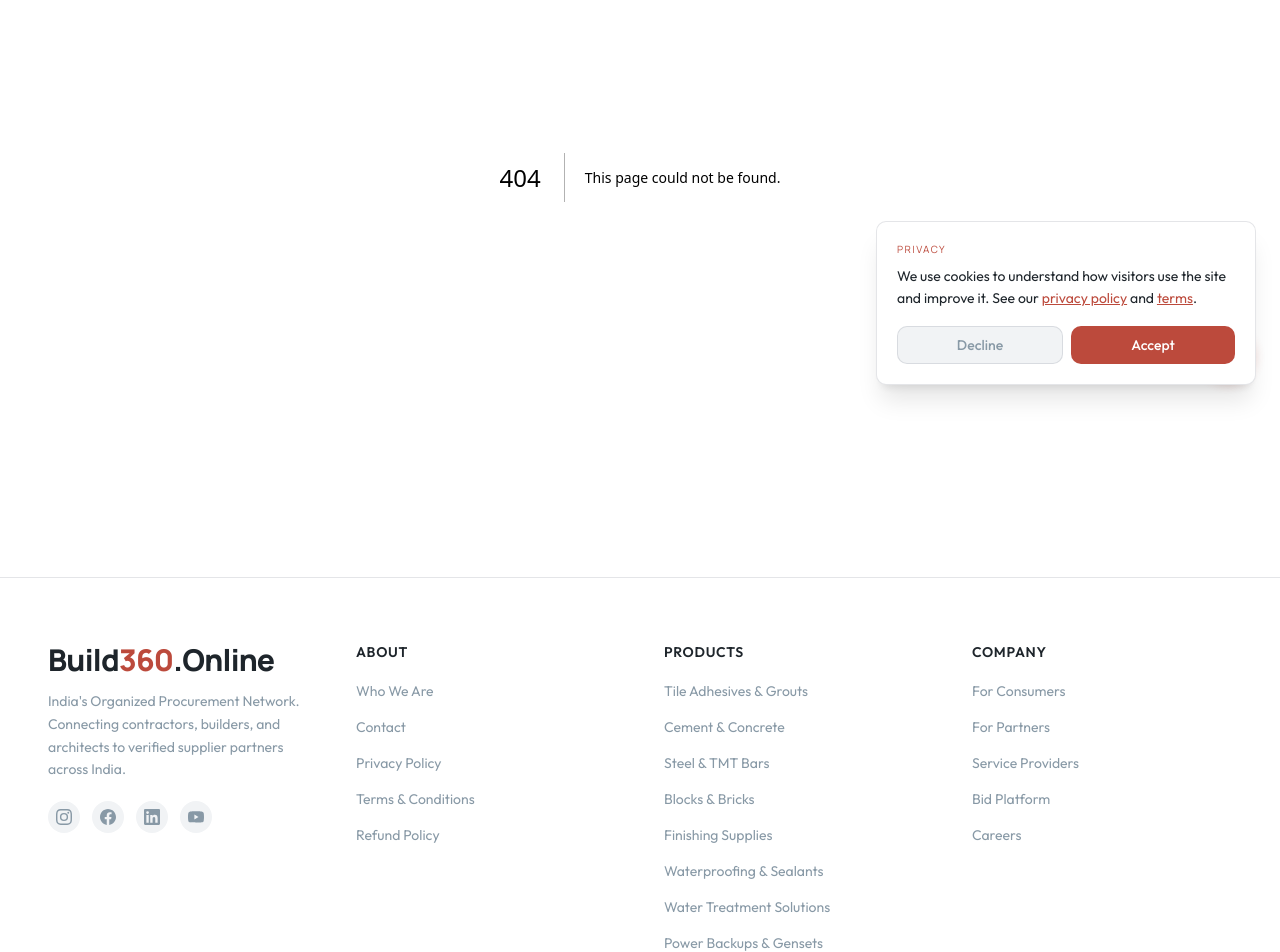
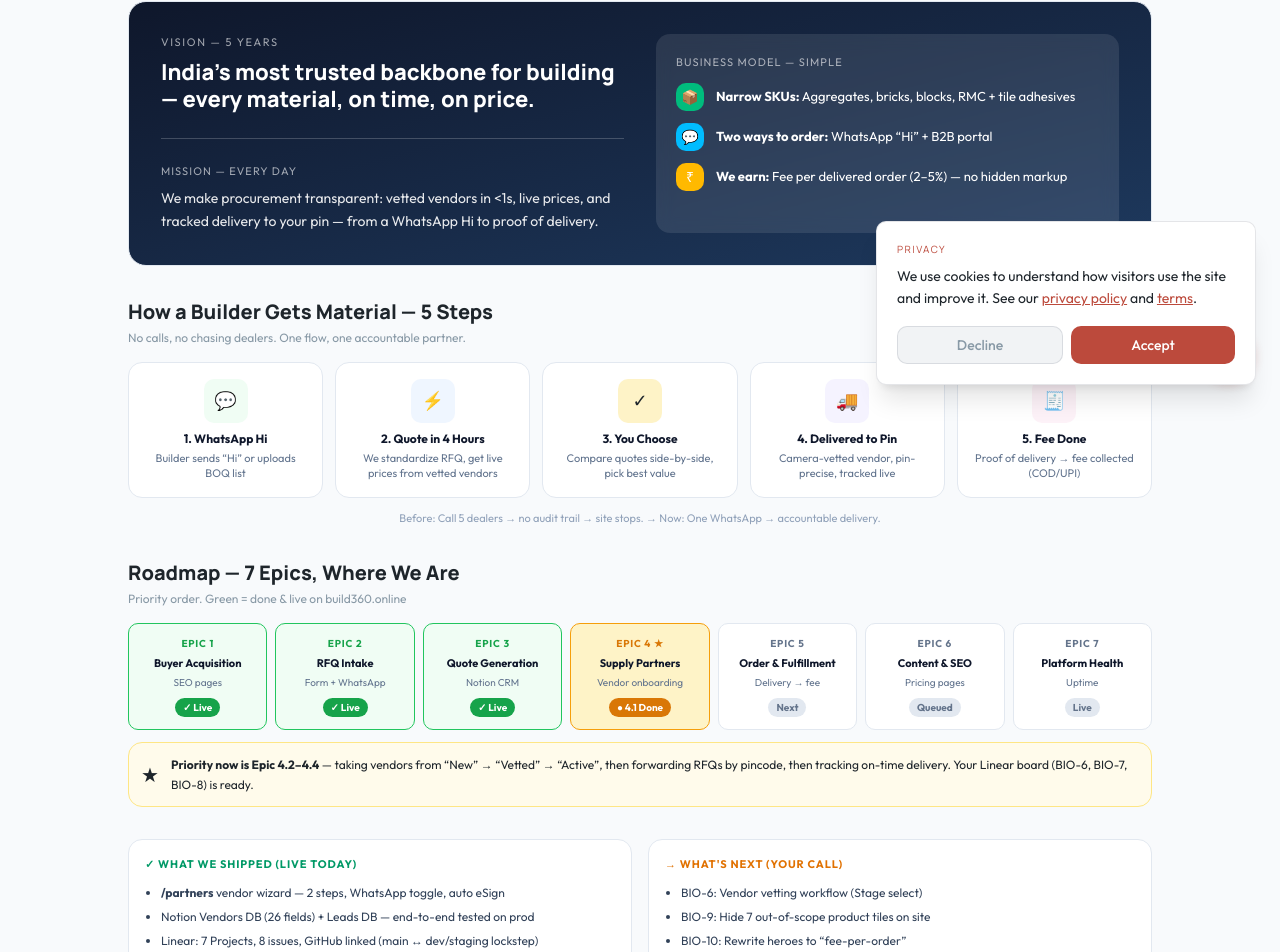
Before and after one commit to RaghavendraIyer/biome-build360-site, a Next.js app: page /vision in a window 1280 px wide. Before the commit this address had no page. Shown: the part 391-1343 px from the top of the page. Built offline with nearby package versions, Linux system fonts and the light colour scheme.

Commit message:
feat: shareable Vision & Business Model page for Srikar (/vision, not indexed)

```diff
--- /dev/null
+++ b/app/vision/page.tsx
@@ -0,0 +1,149 @@
+import type { Metadata } from 'next';
+
+export const metadata: Metadata = {
+  title: 'Build360 Vision & Business Model — Shareable Overview',
+  description:
+    "India's most trusted backbone for building — every material, on time, on price. Business model, journey, and roadmap for stakeholders.",
+  robots: { index: false, follow: false },
+};
+
+export default function VisionSharePage() {
+  return (
+    <div className="min-h-screen bg-[#f8fafc] px-[var(--gutter)] py-12">
+      <div className="mx-auto max-w-5xl">
+        {/* Header */}
+        <div className="text-center mb-10">
+          <div className="inline-flex items-center gap-2 text-[11px] font-mono uppercase tracking-[0.12em] text-[var(--color-text-muted)] mb-3">
+            <span className="w-2 h-2 rounded-full bg-emerald-500 inline-block" />
+            Shareable — for Srikar & stakeholders (not indexed)
+          </div>
+          <h1 className="font-serif text-[clamp(28px,4vw,40px)] font-extrabold text-[var(--color-text-main)] leading-tight">
+            Build360 — Where we are & where we&apos;re going
+          </h1>
+          <p className="text-sm text-[var(--color-text-secondary)] mt-3 max-w-2xl mx-auto">
+            A non-technical overview: how a builder gets material, what we clone from ServCrust, and our 7-epic roadmap. Approved model: <strong>Approach 1 — ServCrust literal clone</strong> (2026-08-24).
+          </p>
+        </div>
+
+        {/* Vision / Mission / Business Model */}
+        <div className="rounded-2xl overflow-hidden border border-slate-200 bg-gradient-to-br from-slate-900 to-[#1e3a5f] text-white p-8 mb-8">
+          <div className="grid md:grid-cols-2 gap-8">
+            <div>
+              <div className="text-[11px] tracking-[0.15em] uppercase opacity-60 mb-2">Vision — 5 Years</div>
+              <div className="font-serif text-[22px] font-extrabold leading-tight">
+                India&apos;s most trusted backbone for building — every material, on time, on price.
+              </div>
+              <div className="mt-6 pt-6 border-t border-white/20">
+                <div className="text-[11px] tracking-[0.1em] uppercase opacity-60 mb-2">Mission — Every Day</div>
+                <div className="text-sm leading-relaxed opacity-90">
+                  We make procurement transparent: vetted vendors in &lt;1s, live prices, and tracked delivery to your pin — from a WhatsApp Hi to proof of delivery.
+                </div>
+              </div>
+            </div>
+            <div className="bg-white/10 rounded-xl p-5 backdrop-blur">
+              <div className="text-[11px] tracking-[0.1em] uppercase opacity-60 mb-3">Business Model — Simple</div>
+              <div className="space-y-3 text-[13px]">
+                <div className="flex gap-3 items-center">
+                  <span className="w-7 h-7 rounded-lg bg-emerald-500 flex items-center justify-center text-sm">📦</span>
+                  <span><b>Narrow SKUs:</b> Aggregates, bricks, blocks, RMC + tile adhesives</span>
+                </div>
+                <div className="flex gap-3 items-center">
+                  <span className="w-7 h-7 rounded-lg bg-sky-400 flex items-center justify-center text-sm">💬</span>
+                  <span><b>Two ways to order:</b> WhatsApp “Hi” + B2B portal</span>
+                </div>
+                <div className="flex gap-3 items-center">
+                  <span className="w-7 h-7 rounded-lg bg-amber-400 flex items-center justify-center text-sm">₹</span>
+                  <span><b>We earn:</b> Fee per delivered order (2–5%) — no hidden markup</span>
+                </div>
+              </div>
+            </div>
+          </div>
+        </div>
+
+        {/* How it works */}
+        <div className="mb-8">
+          <h2 className="font-serif text-xl font-extrabold text-[var(--color-text-main)]">How a Builder Gets Material — 5 Steps</h2>
+          <p className="text-xs text-[var(--color-text-muted)] mt-1">No calls, no chasing dealers. One flow, one accountable partner.</p>
+          <div className="grid grid-cols-2 md:grid-cols-5 gap-3 mt-4">
+            {[
+              { n: '1. WhatsApp Hi', d: 'Builder sends “Hi” or uploads BOQ list', bg: '#f0fdf4', e: '💬' },
+              { n: '2. Quote in 4 Hours', d: 'We standardize RFQ, get live prices from vetted vendors', bg: '#eff6ff', e: '⚡' },
+              { n: '3. You Choose', d: 'Compare quotes side-by-side, pick best value', bg: '#fef3c7', e: '✓' },
+              { n: '4. Delivered to Pin', d: 'Camera-vetted vendor, pin-precise, tracked live', bg: '#f5f3ff', e: '🚚' },
+              { n: '5. Fee Done', d: 'Proof of delivery → fee collected (COD/UPI)', bg: '#fdf2f8', e: '🧾' },
+            ].map((s) => (
+              <div key={s.n} className="bg-white border border-slate-200 rounded-xl p-4 text-center">
+                <div className="w-11 h-11 rounded-[10px] flex items-center justify-center mx-auto mb-2 text-[18px]" style={{ background: s.bg }}>
+                  {s.e}
+                </div>
+                <div className="text-xs font-bold text-slate-900">{s.n}</div>
+                <div className="text-[11px] text-slate-500 mt-1 leading-snug">{s.d}</div>
+              </div>
+            ))}
+          </div>
+          <div className="text-center text-[11px] text-slate-400 mt-3">Before: Call 5 dealers → no audit trail → site stops. → Now: One WhatsApp → accountable delivery.</div>
+        </div>
+
+        {/* Roadmap */}
+        <div className="mb-8">
+          <h2 className="font-serif text-xl font-extrabold text-[var(--color-text-main)]">Roadmap — 7 Epics, Where We Are</h2>
+          <p className="text-xs text-[var(--color-text-muted)] mt-1">Priority order. Green = done & live on build360.online</p>
+          <div className="grid grid-cols-2 md:grid-cols-7 gap-2 mt-4">
+            {[
+              { k: 'Epic 1', t: 'Buyer Acquisition', s: 'SEO pages', c: '✓ Live', bg: '#f0fdf4', bd: '#22c55e', tc: '#16a34a' },
+              { k: 'Epic 2', t: 'RFQ Intake', s: 'Form + WhatsApp', c: '✓ Live', bg: '#f0fdf4', bd: '#22c55e', tc: '#16a34a' },
+              { k: 'Epic 3', t: 'Quote Generation', s: 'Notion CRM', c: '✓ Live', bg: '#f0fdf4', bd: '#22c55e', tc: '#16a34a' },
+              { k: 'Epic 4 ★', t: 'Supply Partners', s: 'Vendor onboarding', c: '● 4.1 Done', bg: '#fef3c7', bd: '#f59e0b', tc: '#d97706' },
+              { k: 'Epic 5', t: 'Order & Fulfillment', s: 'Delivery → fee', c: 'Next', bg: '#ffffff', bd: '#e2e8f0', tc: '#64748b' },
+              { k: 'Epic 6', t: 'Content & SEO', s: 'Pricing pages', c: 'Queued', bg: '#ffffff', bd: '#e2e8f0', tc: '#64748b' },
+              { k: 'Epic 7', t: 'Platform Health', s: 'Uptime', c: 'Live', bg: '#ffffff', bd: '#e2e8f0', tc: '#64748b' },
+            ].map((e) => (
+              <div key={e.k} className="rounded-[10px] p-3 text-center" style={{ background: e.bg, border: `1.5px solid ${e.bd}` }}>
+                <div className="text-[10px] tracking-[0.08em] uppercase font-bold" style={{ color: e.tc }}>
+                  {e.k}
+                </div>
+                <div className="text-[11px] font-bold text-slate-900 mt-1">{e.t}</div>
+                <div className="text-[10px] text-slate-500 mt-1">{e.s}</div>
+                <div className="mt-2 inline-block text-[10px] font-bold px-2 py-0.5 rounded-full text-white" style={{ background: e.tc === '#64748b' ? '#e2e8f0' : e.tc, color: e.tc === '#64748b' ? '#64748b' : 'white' }}>
+                  {e.c}
+                </div>
+              </div>
+            ))}
+          </div>
+          <div className="mt-3 bg-amber-50 border border-amber-200 rounded-xl p-3 flex gap-3 items-center">
+            <span className="text-xl">★</span>
+            <span className="text-xs leading-relaxed">
+              <b>Priority now is Epic 4.2–4.4</b> — taking vendors from “New” → “Vetted” → “Active”, then forwarding RFQs by pincode, then tracking on-time delivery. Your Linear board (BIO-6, BIO-7, BIO-8) is ready.
+            </span>
+          </div>
+        </div>
+
+        {/* Shipped vs Next */}
+        <div className="grid md:grid-cols-2 gap-4 mb-10">
+          <div className="bg-white border border-slate-200 rounded-xl p-4">
+            <div className="text-[11px] tracking-[0.08em] uppercase font-bold text-emerald-600">✓ What We Shipped (Live Today)</div>
+            <ul className="text-xs text-slate-700 mt-2 ml-4 list-disc leading-6">
+              <li><b>/partners</b> vendor wizard — 2 steps, WhatsApp toggle, auto eSign</li>
+              <li>Notion Vendors DB (26 fields) + Leads DB — end-to-end tested on prod</li>
+              <li>Linear: 7 Projects, 8 issues, GitHub linked (main ↔ dev/staging lockstep)</li>
+              <li>ServCrust research — we cloned their model honestly</li>
+            </ul>
+          </div>
+          <div className="bg-white border border-slate-200 rounded-xl p-4">
+            <div className="text-[11px] tracking-[0.08em] uppercase font-bold text-amber-600">→ What&apos;s Next (Your Call)</div>
+            <ul className="text-xs text-slate-700 mt-2 ml-4 list-disc leading-6">
+              <li>BIO-6: Vendor vetting workflow (Stage select)</li>
+              <li>BIO-9: Hide 7 out-of-scope product tiles on site</li>
+              <li>BIO-10: Rewrite heroes to “fee-per-order”</li>
+              <li>Or update your Jul 28 Notion market study — draft ready</li>
+            </ul>
+          </div>
+        </div>
+
+        <div className="text-center text-xs text-slate-400 border-t border-slate-200 pt-6">
+          Shareable link for Srikar — not indexed (no robots). Built from <code>docs/superpowers/specs/2026-08-24-build360-business-model-design.md</code> + audited live site 2026-08-31.
+        </div>
+      </div>
+    </div>
+  );
+}
```
